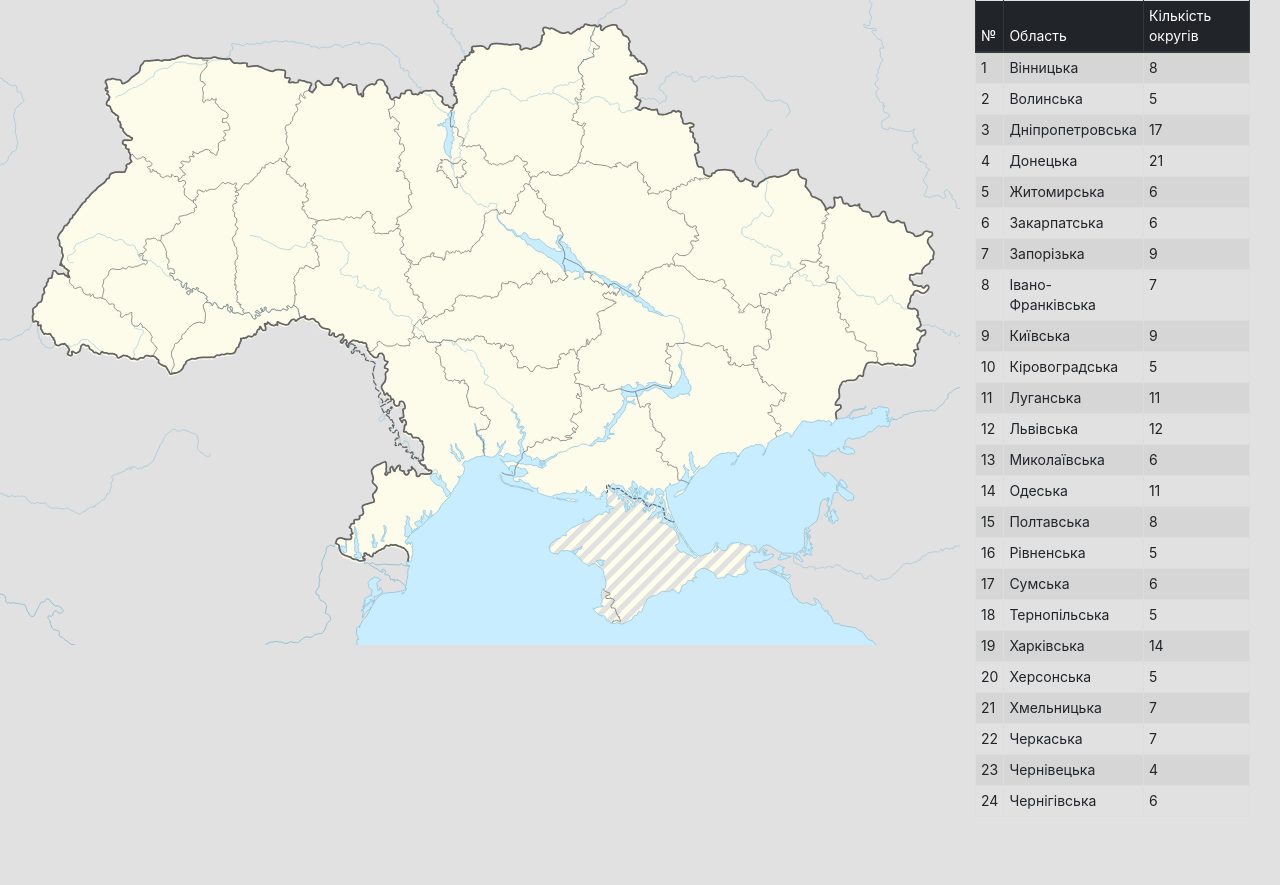
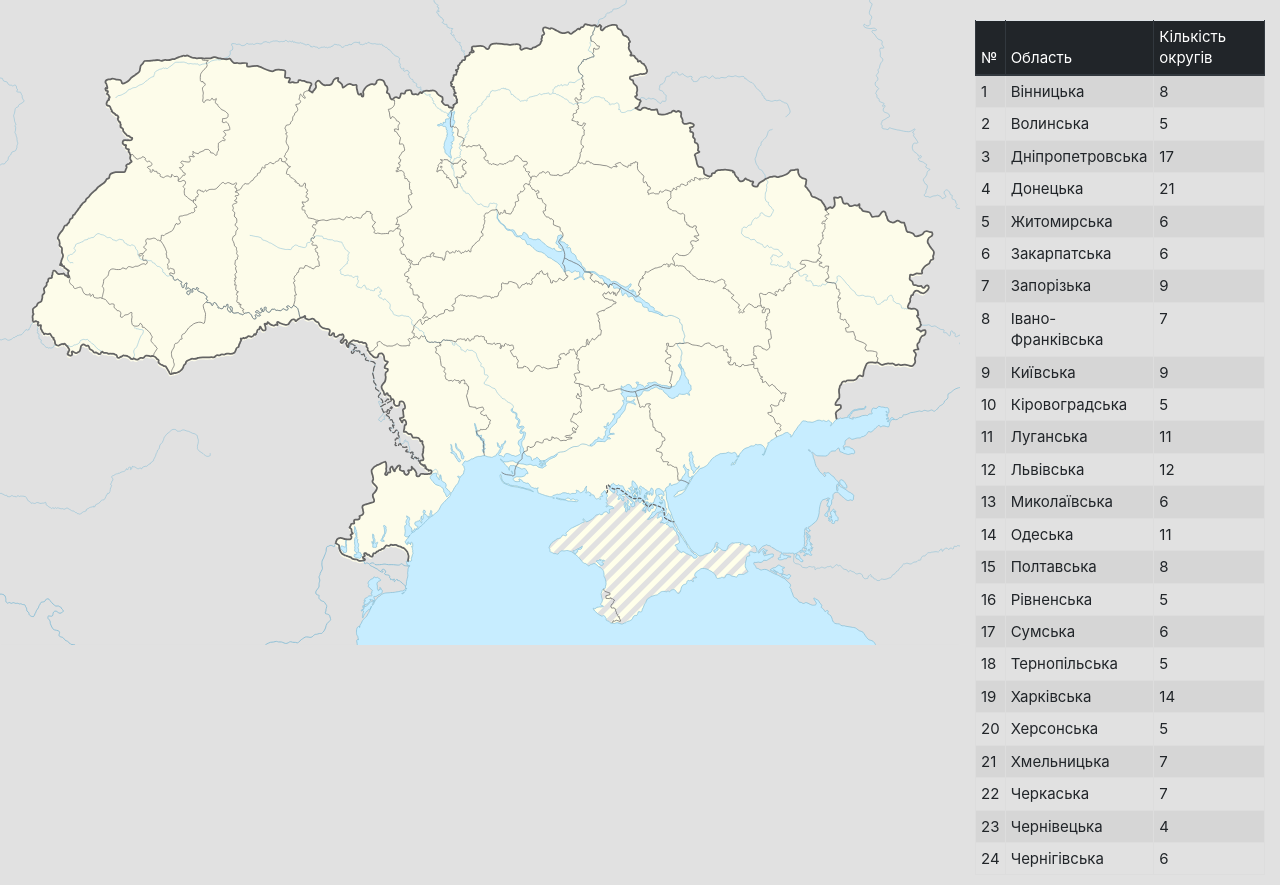
Before and after one commit to IvanOkhrimenko/UkraineMap, a plain HTML site: page index.html in a window 1280 px wide. Before the commit the page ends 827 px from the top, so only its background shows below. Drawn offline with nearby package versions, Linux system fonts and the light colour scheme.

Commit message:
fixed table

```diff
--- a/css/style.css
+++ b/css/style.css
@@ -13,7 +13,11 @@ html {
   background-color: #FFFF99 !important;
 }
 .container-fluid{
-font-size: 14px;
+  margin-top: 20px;
+width: 25%;
+float: right;
+font-size: 15px;
+
 }
 .map svg {
   position: relative;
```
